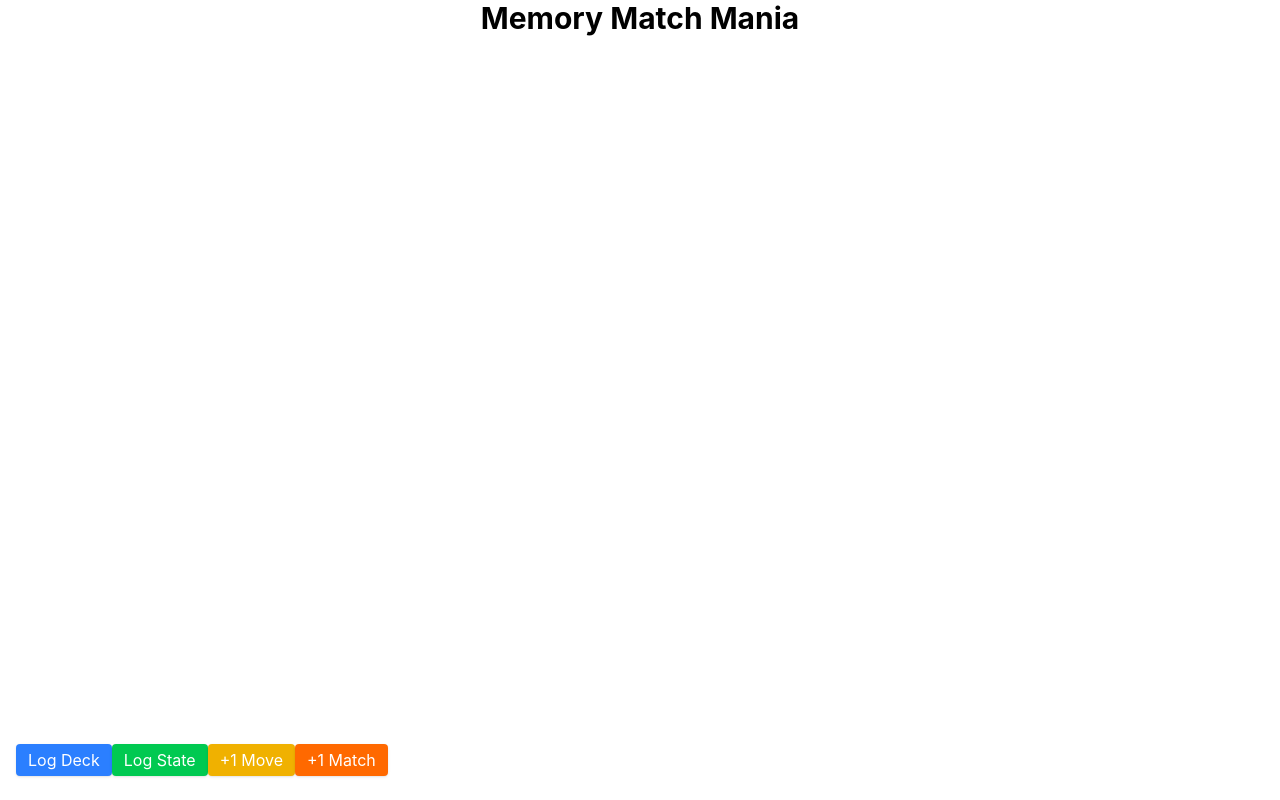
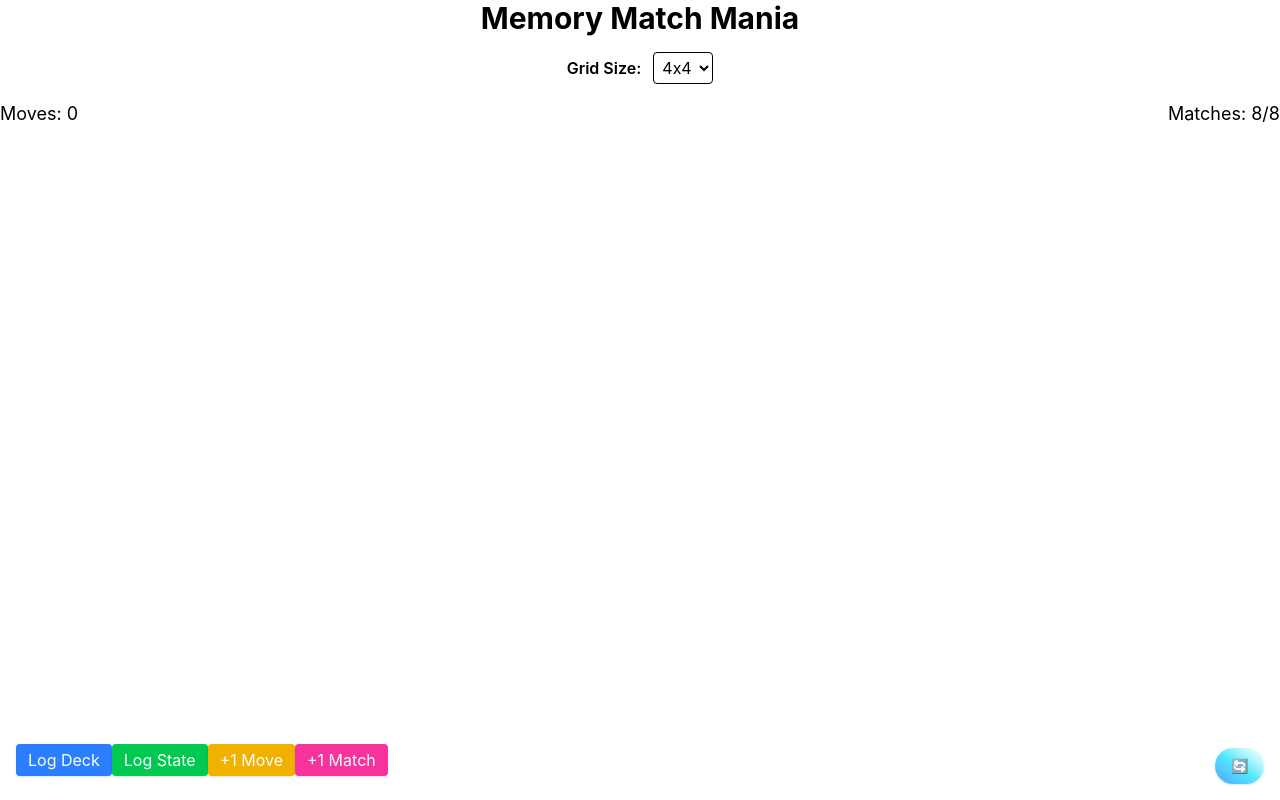
Before and after one commit to CSampebgo333/react-nextjs-projects, a React (Vite) app in the folder project-05-Card-Flip-Game/: page / in a window 1280 px wide. Built offline with nearby package versions, Linux system fonts and the light colour scheme.

Commit message:
Added and Styled the ResetButton

```diff
--- a/project-05-Card-Flip-Game/src/App.jsx
+++ b/project-05-Card-Flip-Game/src/App.jsx
@@ -26,9 +26,16 @@ const App = () => {
 
   const [moves, setMoves] = useState(0);
 
-  const [matches, setMatches] = useState(0);
+  const [matches, setMatches] = useState(8);
 
   const [resetCounter, setResetCounter] = useState(0);
+
+  const ReInitializeGame = (size) => {
+    setGridSize(size);
+    setDeck(createNewDeck(size));
+    setMoves(0);
+    setMatches(0);
+  }
 
   return (
     <div>
@@ -43,14 +50,19 @@ const App = () => {
       />
       <h1 className="text-3xl font-bold text-center mb-4">Memory Match Mania</h1>
       {/* Settings: Let user include greed size and restart the game */}
+      <Settings onGridChange={ReInitializeGame}/>
 
       {/* ScoreBoard: Contains number of moves, matches and total pairs */}
+      <ScoreBoard moves={moves} matches={matches} total={deck.length / 2}/>
 
       {/* ResetButton: Contains the resetButton */}
+      <ResetButton onReset={() => ReInitializeGame(gridSize)} />
 
       {/* GameBoard: Contains the Card */}
 
       {/* Graffiti: Show the Wining celebration while play the Wining Song */}
+      {matches === deck.length / 2 && <Graffiti />}
+
     </div>
   );
 }
--- a/project-05-Card-Flip-Game/src/components/ResetButton.jsx
+++ b/project-05-Card-Flip-Game/src/components/ResetButton.jsx
@@ -1,7 +1,15 @@
-const ResetButton = () => {
+const ResetButton = ({ onReset }) => {
     return (
-        <button>
-
+        <button
+            onClick={onReset}
+            className="fixed bottom-4 right-4 px-4 py-2 text-sm font-medium rounded-full shadow bg-linear-to-tr from-blue-400 via-cyan-300 to-white text-blue-900 hover:brightness-105 transition cursor-pointer"
+        >
+            <span
+                role="img"
+                aria-label="reset"
+            >
+                🔄
+            </span>
         </button>
     );
 }
--- a/project-05-Card-Flip-Game/src/components/ScoreBoard.jsx
+++ b/project-05-Card-Flip-Game/src/components/ScoreBoard.jsx
@@ -1,7 +1,8 @@
-const ScoreBoard = () => {
+const ScoreBoard = ({ moves, matches, total }) => {
     return (
-        <div>
-
+        <div className="mb-4 flex justify-between text-lg">
+            <span>Moves: {moves}</span>
+            <span>Matches: {matches}/{total}</span>
         </div>
     );
 }
--- a/project-05-Card-Flip-Game/src/components/Settings.jsx
+++ b/project-05-Card-Flip-Game/src/components/Settings.jsx
@@ -1,7 +1,15 @@
-const Settings = () => {
+const Settings = ({ onGridChange }) => {
     return (
-        <div>
-
+        <div className="mb-4 text-center">
+            <label className="mr-2 font-semibold"> Grid Size: </label>
+                <select
+                    onChange={(e) => onGridChange(parseInt(e.target.value))}
+                    className="p-1 border rounded cursor-pointer"
+                >
+                    <option value={4}>4x4</option>
+                    <option value={6}>6x6</option>
+                    <option value={8}>8x8</option>
+                </select>
         </div>
     );
 }
--- a/project-05-Card-Flip-Game/src/components/TempComponent.jsx
+++ b/project-05-Card-Flip-Game/src/components/TempComponent.jsx
@@ -23,17 +23,17 @@ const TempComponent = ({ deck, gridSize, moves, matches, resetCounter, setMoves,
                 Log Deck
                 </button>
                 <button onClick={() => console.log(`Grid: ${gridSize}\nMoves: ${moves}\nMatches: ${matches}\nResetCount: ${resetCounter}`)}
-                className="px-3 py-1 bg-green-500 text-white rounded shadow cursor-pointer"
+                    className="px-3 py-1 bg-green-500 text-white rounded shadow cursor-pointer"
                 >
                 Log State
                 </button>
                 <button onClick={() => setMoves((prev) => prev + 1)}
-                className="px-3 py-1 bg-yellow-500 text-white rounded shadow cursor-pointer"
+                    className="px-3 py-1 bg-yellow-500 text-white rounded shadow cursor-pointer"
                 >
                 +1 Move
                 </button>
                 <button onClick={() => setMatches((prev) => prev + 1)}
-                className="px-3 py-1 bg-orange-500 text-white rounded shadow cursor-pointer"
+                    className="px-3 py-1 bg-pink-500 text-white rounded shadow cursor-pointer"
                 >
                 +1 Match
                 </button>
```
